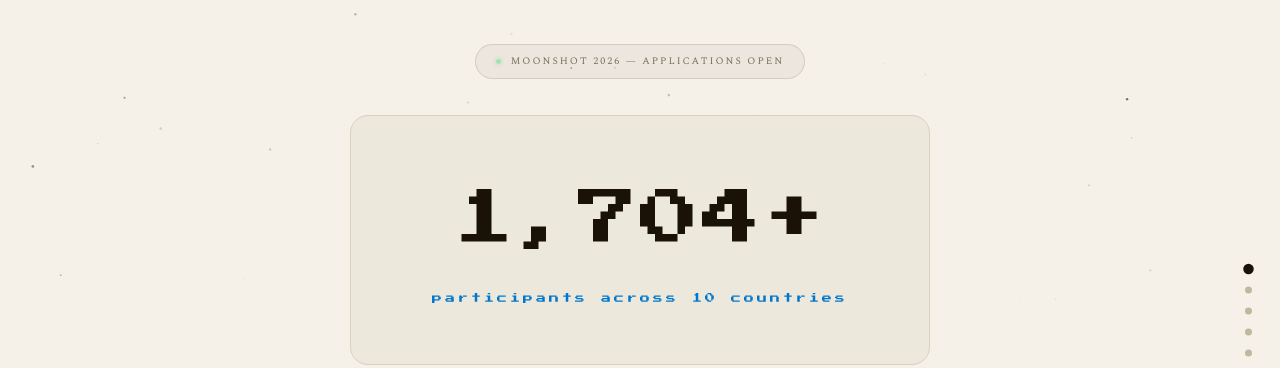
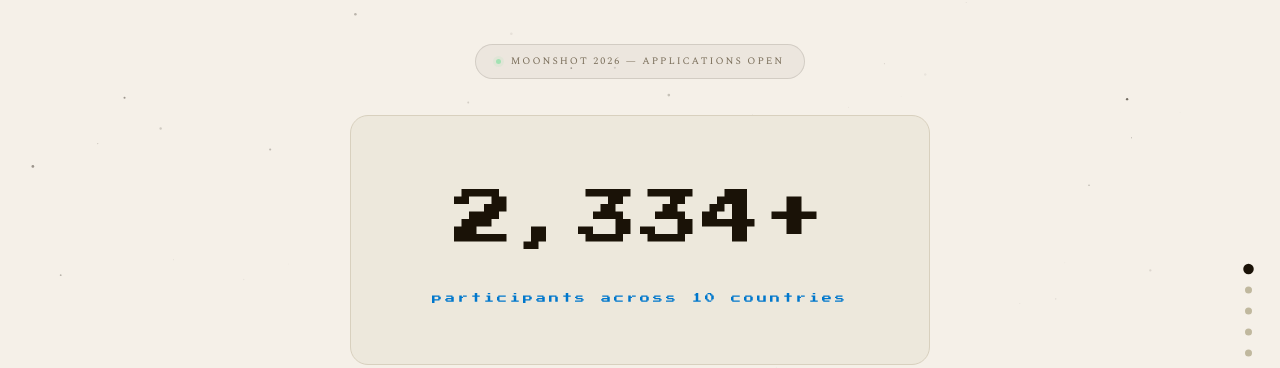
Before and after one commit to arnavd371/Aethra, a plain HTML site: page index.html in a window 1280 px wide. Shown: the part 68-436 px from the top of the page. Drawn offline with nearby package versions, Linux system fonts and the light colour scheme; a web font is replaced by a local one.

Commit message:
Fix counter final value to 2,334+

```diff
--- a/index.html
+++ b/index.html
@@ -341,7 +341,7 @@ new IntersectionObserver(e => {
     if (!t0) t0 = ts;
     const p = Math.min((ts - t0) / dur, 1);
     counterEl.textContent = Math.floor((1 - Math.pow(1 - p, 4)) * target).toLocaleString() + '+';
-    p < 1 ? requestAnimationFrame(tick) : (counterEl.textContent = '1,704+');
+    p < 1 ? requestAnimationFrame(tick) : (counterEl.textContent = '2,334+');
   })(performance.now());
 }, { threshold: 0.3 }).observe(document.getElementById('hero'));
 
```
